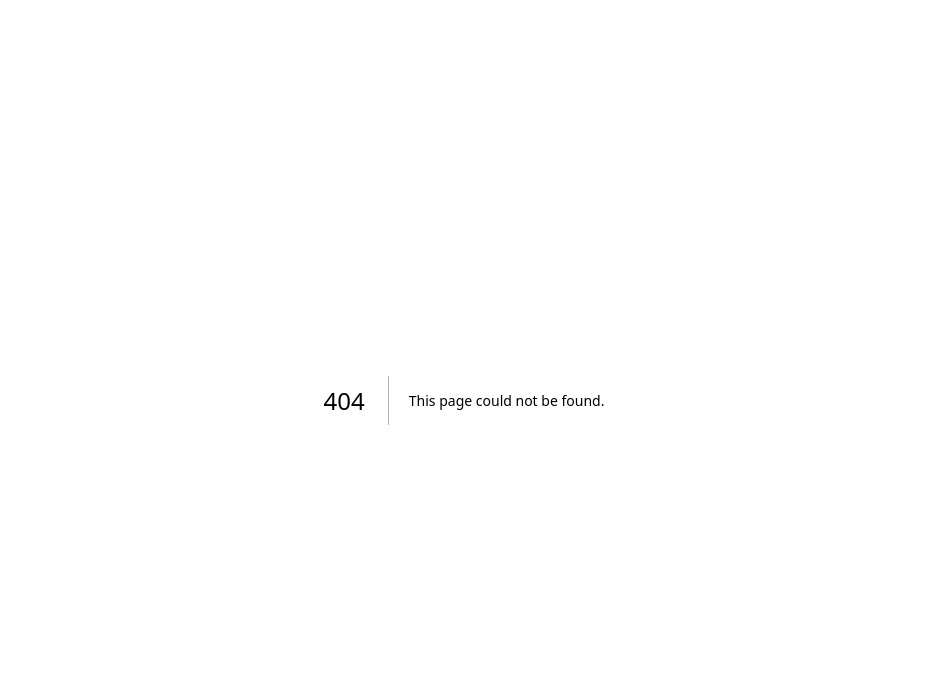
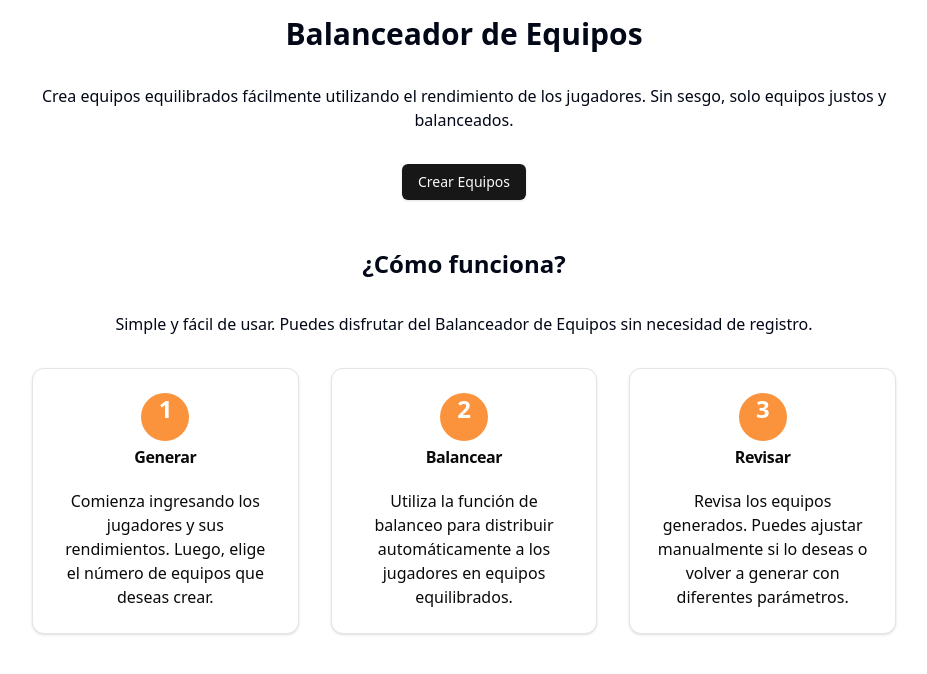
Before and after one commit to datevid/TeamBalancer, a Next.js app: page /en in a window 1280 px wide. Before the commit this address had no page. Shown: the top 674 px of the page, without its empty margins (176-1103 px from the left). Built offline with nearby package versions, Linux system fonts and the light colour scheme.

Commit message:
version inglés español

```diff
--- a/src/app/home/page.tsx
+++ b/src/app/en/page.tsx
@@ -14,7 +14,7 @@ const HomePage: React.FC = () =>
                 Sin sesgo, solo equipos justos y balanceados.
             </p>
 
-            <Link href="/team-balancer">
+            <Link href="/balanceador">
                 <Button className="block mx-auto mb-12">Crear Equipos</Button>
             </Link>
 
--- a/src/app/page.tsx
+++ b/src/app/page.tsx
@@ -130,7 +130,7 @@ export default function Home() {
           ¿Listo para crear equipos equilibrados? ¡Haz clic en el botón Crear Equipos y comienza ahora!
         </p>
 
-        <Link href="/team-balancer">
+        <Link href="/balanceador">
           <Button className="block mx-auto mt-4">Crear Equipos</Button>
         </Link>
 
```
